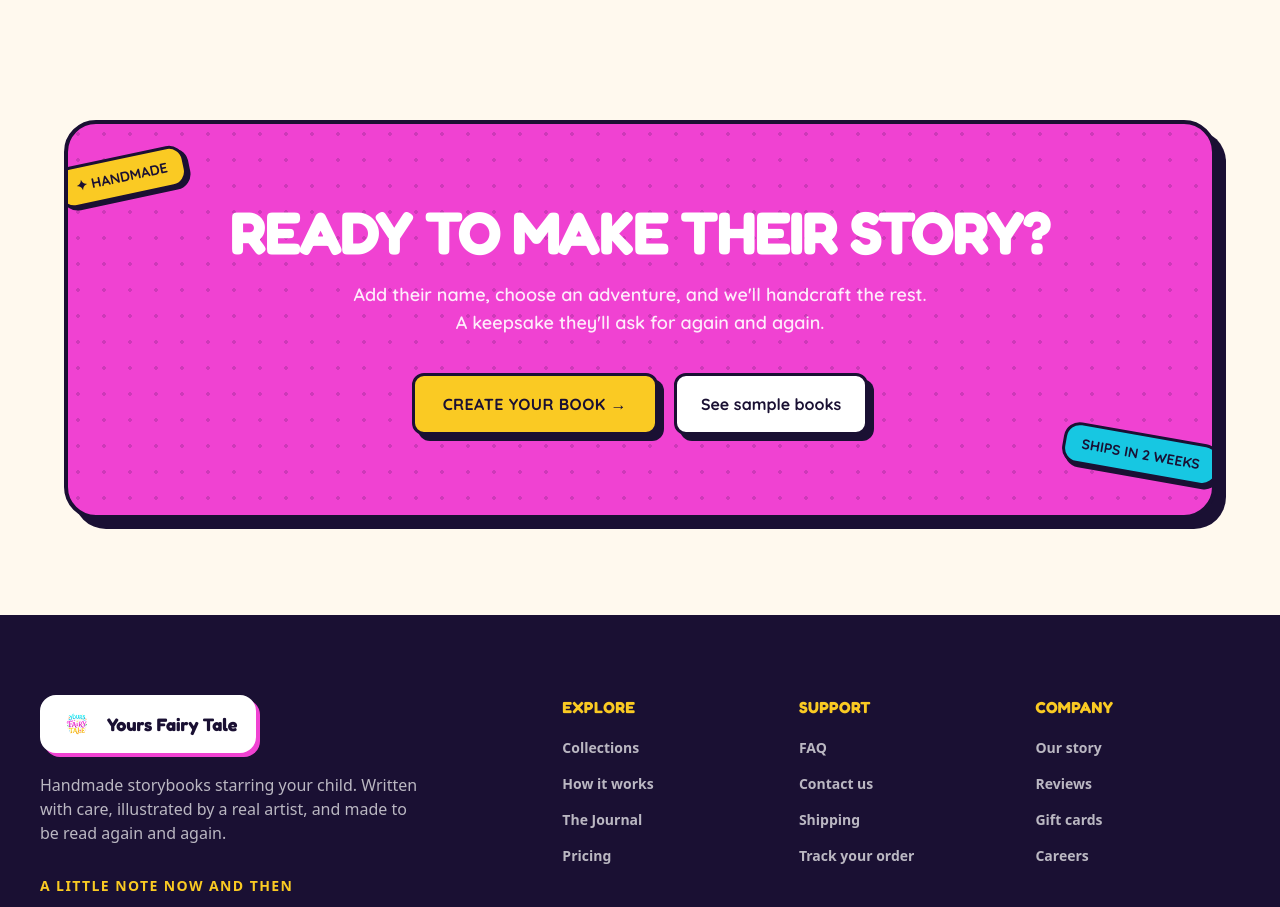
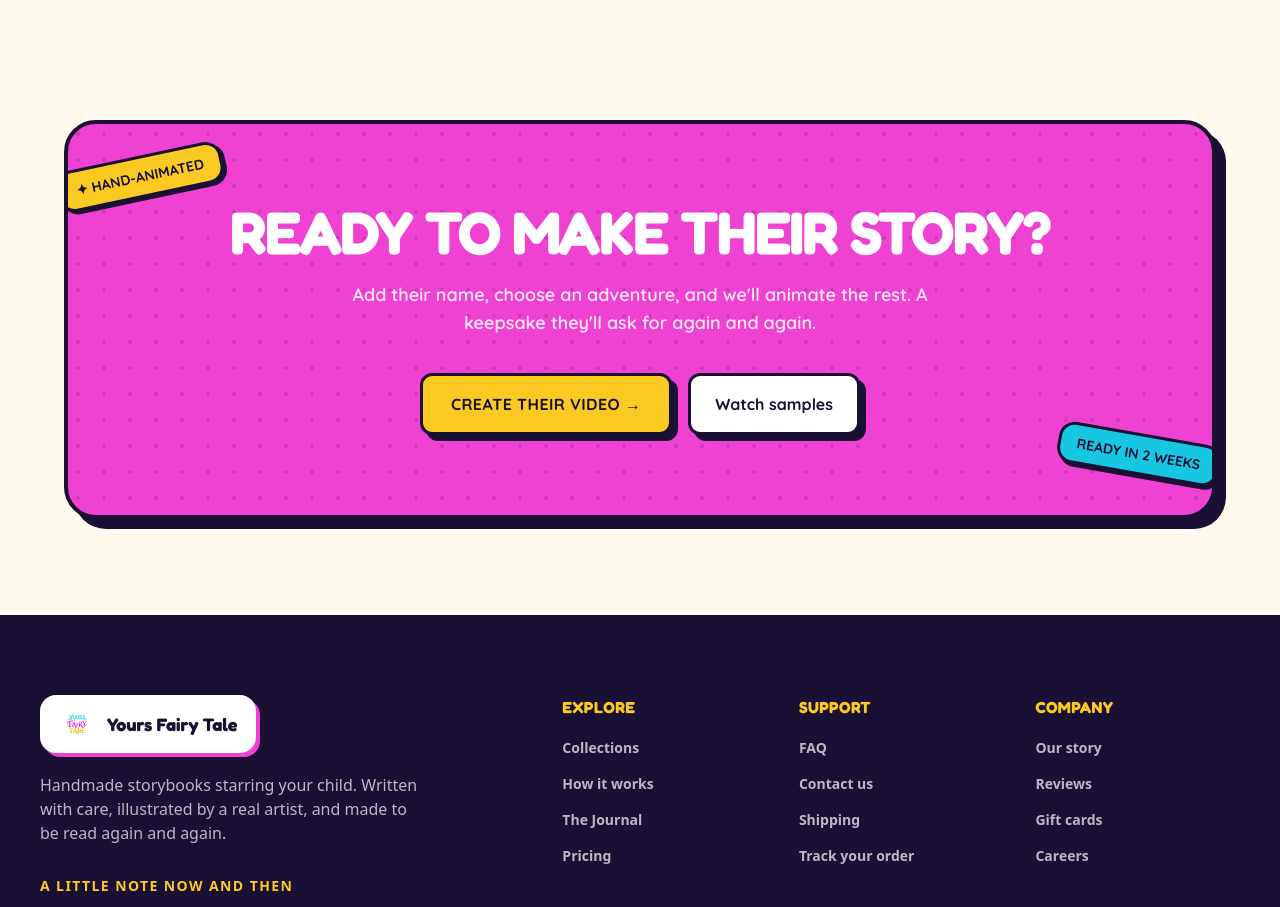
Before and after one commit to muslewski/yours-fairy-tale, a Next.js app: page / in a window 1280 px wide. Shown: the part 4160-5067 px from the top of the page. Built offline with nearby package versions, Linux system fonts and the light colour scheme.

Commit message:
Rewrite CTA banner copy for video product

```diff
--- a/components/home/cta-banner.tsx
+++ b/components/home/cta-banner.tsx
@@ -16,13 +16,13 @@ export function CtaBanner() {
           aria-hidden
           className="absolute -left-3 top-8 hidden rotate-[-12deg] rounded-2xl border-[3px] border-brand-deep bg-brand-yellow px-4 py-2 text-sm font-black uppercase shadow-comic-sm sm:block"
         >
-          ✦ Handmade
+          ✦ Hand-animated
         </span>
         <span
           aria-hidden
           className="absolute -right-2 bottom-10 hidden rotate-[10deg] rounded-2xl border-[3px] border-brand-deep bg-brand-blue px-4 py-2 text-sm font-black uppercase text-brand-deep shadow-comic-sm sm:block"
         >
-          Ships in 2 weeks
+          Ready in 2 weeks
         </span>
 
         <AnimatedHeading
@@ -31,7 +31,7 @@ export function CtaBanner() {
           className="font-[family-name:var(--font-fredoka)] text-4xl font-bold uppercase leading-[0.95] tracking-tight text-white sm:text-6xl"
         />
         <p className="mx-auto mt-5 max-w-xl text-lg font-semibold text-white/90">
-          Add their name, choose an adventure, and we&apos;ll handcraft the rest. A keepsake they&apos;ll
+          Add their name, choose an adventure, and we&apos;ll animate the rest. A keepsake they&apos;ll
           ask for again and again.
         </p>
 
@@ -40,13 +40,13 @@ export function CtaBanner() {
             href="#build"
             className="inline-flex items-center gap-2 rounded-xl border-[3px] border-brand-deep bg-brand-yellow px-7 py-4 text-base font-black uppercase tracking-wide text-brand-deep shadow-comic transition-transform duration-150 active:translate-y-1 active:shadow-comic-sm"
           >
-            Create your book →
+            Create their video →
           </a>
           <a
             href="#collections"
             className="inline-flex items-center gap-2 rounded-xl border-[3px] border-brand-deep bg-white px-6 py-4 text-base font-bold text-brand-deep shadow-comic transition-transform duration-150 active:translate-y-1 active:shadow-comic-sm"
           >
-            See sample books
+            Watch samples
           </a>
         </div>
       </div>
```
